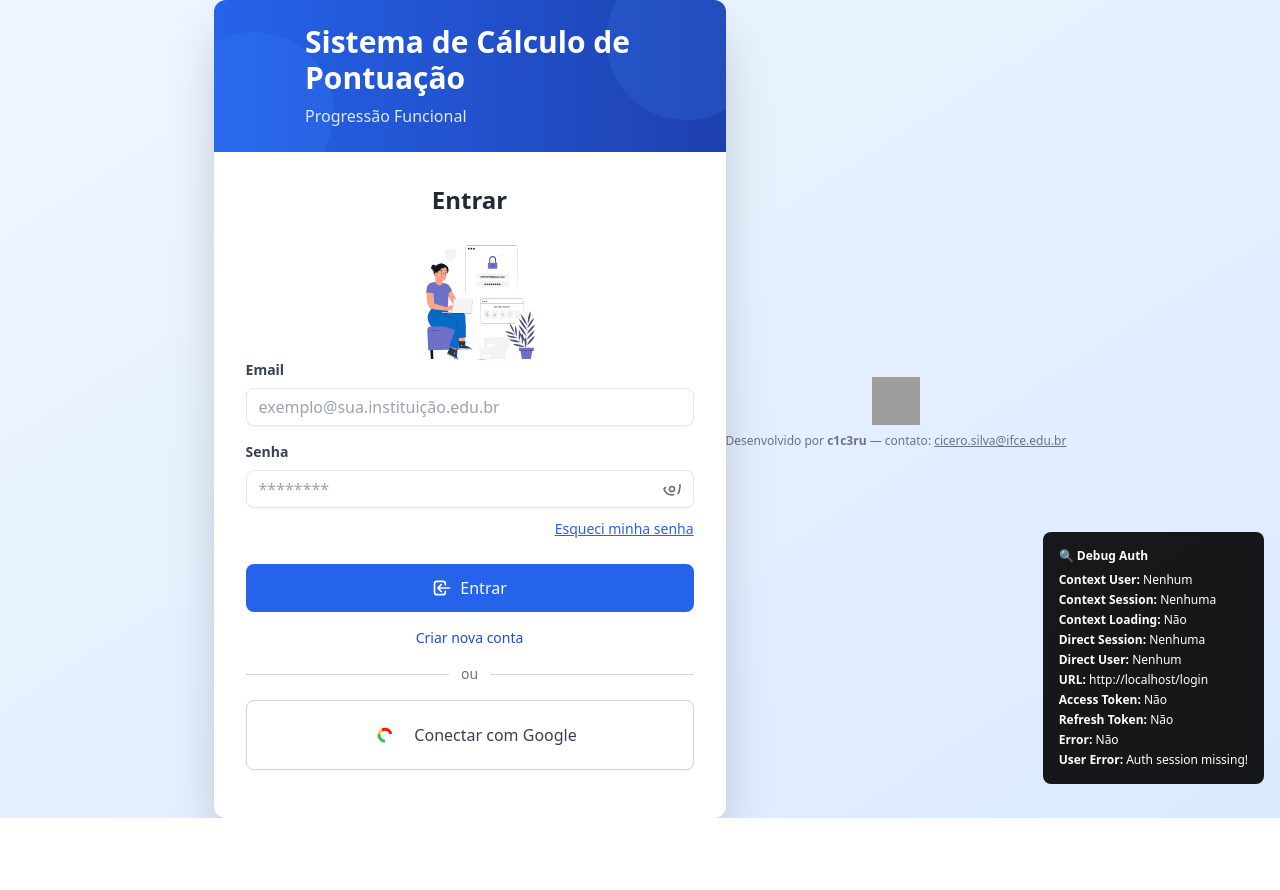
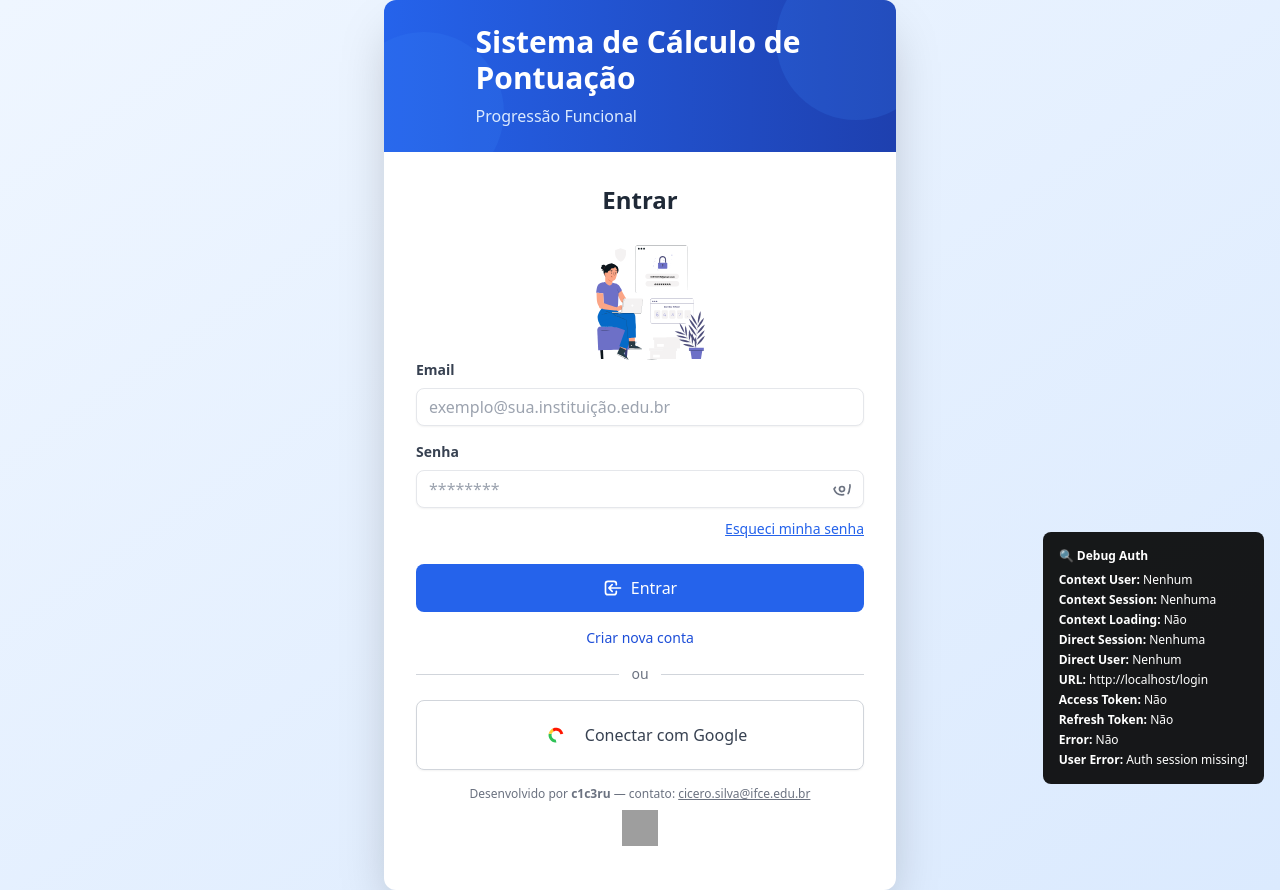
Before and after one commit to c1c3ru/RSC-TAE, a React (Vite) app: page /login in a window 1280 px wide. Before the commit the page ends 818 px from the top, so only its background shows below. Built offline with nearby package versions, Linux system fonts and the light colour scheme; grey boxes are pictures that could not be loaded.

Commit message:
feat: atualizar layout da LoginPage com novo bloco de autoria e logo do IFCE
- Substituir o rodapé anterior por um novo bloco de autoria e logo do IFCE, melhorando a apresentação visual.
- Ajustar o estilo e a disposição dos elementos para uma melhor experiência do usuário.

```diff
--- a/src/pages/LoginPage.tsx
+++ b/src/pages/LoginPage.tsx
@@ -1024,16 +1024,17 @@ const LoginPage = () => {
                   </>
                 )}
               </button>
+
+              {/* Bloco de autoria e logo IFCE dentro do card */}
+              <div className="flex flex-col items-center justify-center mt-4 mb-2">
+                <span className="text-xs text-gray-500 text-center mb-2">
+                  Desenvolvido por <strong>c1c3ru</strong> — contato: <a href="mailto:cicero.silva@ifce.edu.br" className="underline hover:text-blue-700">cicero.silva@ifce.edu.br</a>
+                </span>
+                <img src={ifceLogo} alt="Logo IFCE" style={{ width: 36, height: 36, maxWidth: '20vw' }} className="mb-1" />
+              </div>
             </>
           )}
         </div>
-      </div>
-      {/* Rodapé com autoria e logo IFCE */}
-      <div className="flex flex-col items-center justify-center mt-6 mb-4">
-        <img src={ifceLogo} alt="Logo IFCE" style={{ width: 48, height: 48 }} className="mb-2" />
-        <span className="text-xs text-gray-500 text-center">
-          Desenvolvido por <strong>c1c3ru</strong> — contato: <a href="mailto:cicero.silva@ifce.edu.br" className="underline hover:text-blue-700">cicero.silva@ifce.edu.br</a>
-        </span>
       </div>
     </div>
   );
```
